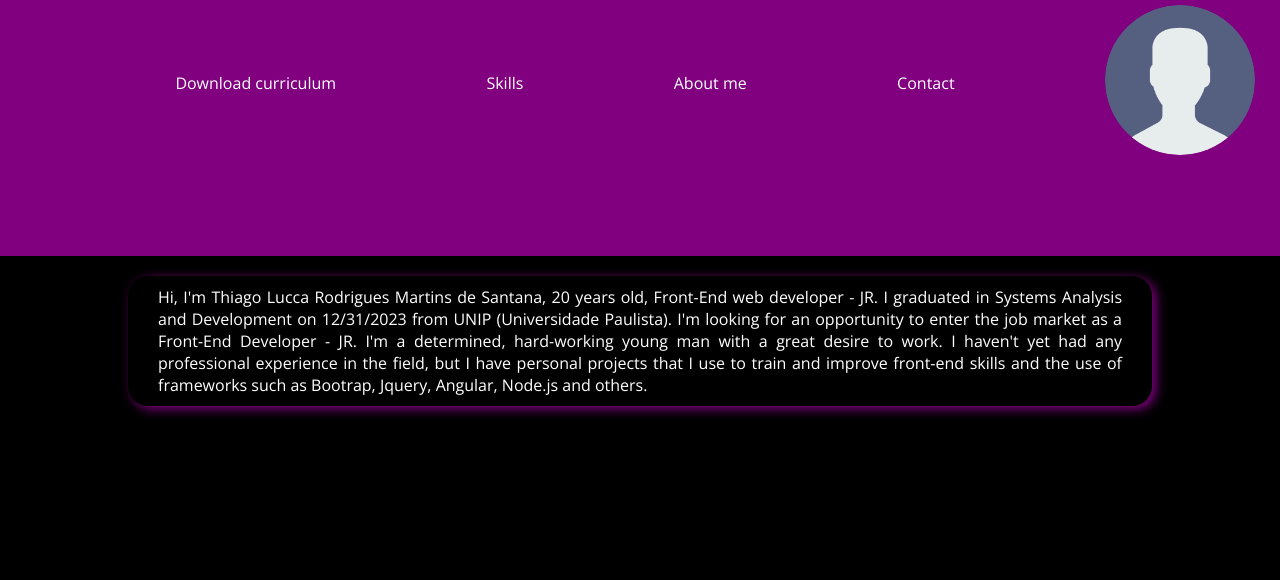
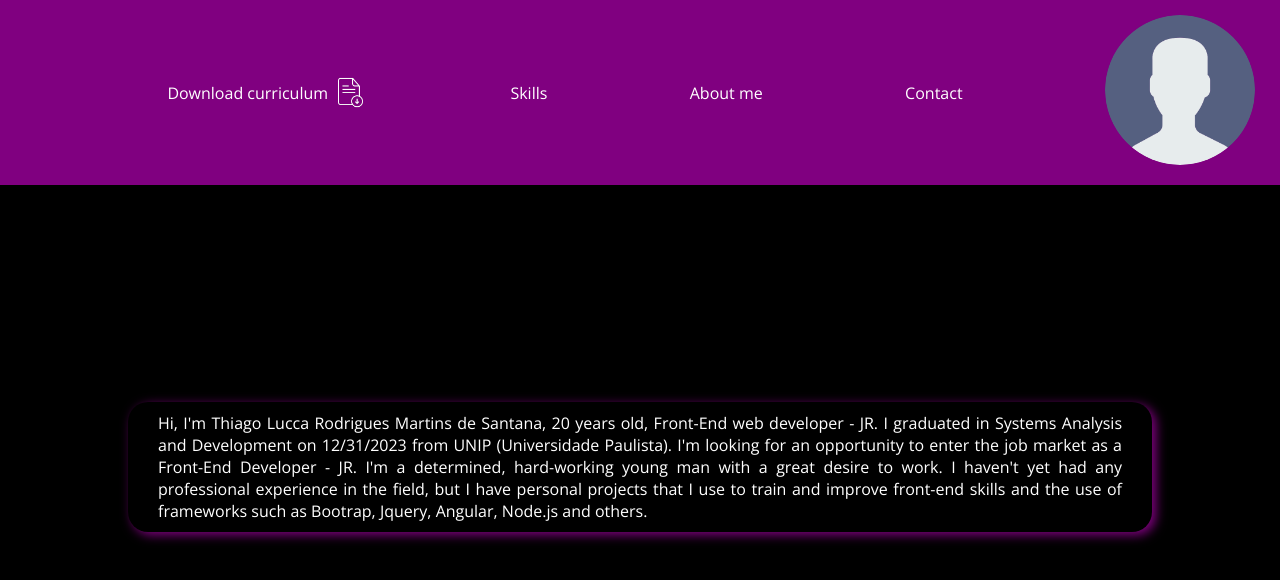
Before and after one commit to ThiagoLucca167/Curriculum, a plain HTML site: page index.html in a window 1280 px wide. Drawn offline with nearby package versions, Linux system fonts and the light colour scheme.

Commit message:
ajustes da atualização sobre mim

```diff
--- a/assets/css/responsive.css
+++ b/assets/css/responsive.css
@@ -1,10 +1,14 @@
-@media screen and (min-width:600px) {
+@media screen and (min-width:650px) {
     .menu ul {
         flex-direction: row;
         align-items: center;
         width: 100%;
     }
+    .menu ul li.option a{
+        margin:0px;
+    }
     .aboutMe{
+        height: 68vh;
         display: flex;
         justify-content: center;
         align-items: center;
@@ -16,4 +20,5 @@
         padding: 10px 30px;
         border-radius: 20px 20px 20px 20px;
     }
+
 }
--- a/assets/css/style.css
+++ b/assets/css/style.css
@@ -1,3 +1,6 @@
+.navigation .container{
+    padding: 15px 25px;
+}
 .menu{
     display: flex;
     justify-content: space-evenly;
@@ -10,12 +13,20 @@
     justify-content: space-evenly;
     align-items: self-start;
 }
-.menu ul li a{
+.menu ul li.option a{
+    margin: 5px 0px;
     text-decoration: none;
     color: white;
+    display: flex;
+    align-items: center;
 }
-.menu ul li a:hover{
+.menu ul li.option a:hover{
     font-weight: bold;
+}
+.menu ul li.option img {
+    margin-left: 5px;
+    width: 35px;
+    height: auto;
 }
 .imgPerfil img{
     width: 150px;
@@ -23,6 +34,7 @@
 }
 
 .aboutMe{
+    height: auto;
     display: flex;
     justify-content: center;
     padding: 20px 0 0 0;
--- a/index.html
+++ b/index.html
@@ -11,14 +11,20 @@
     <title>curriculum</title>
 </head>
 <body>
-    <header class="navigation" style="height: 32vh;padding: 5px 0;">
+    <header class="navigation">
         <div class="container">
             <nav class="menu">
                 <ul class="optionsMenu">
-                    <li class="option"> <a href="#">Download curriculum</a></li>
+                    <li class="option">
+                        <a href="#">Download curriculum
+                            <img src="assets/img/download-direto.png" alt="Download Curriculum">
+                        </a>
+                    </li>
                     <li class="option"><a href="#">Skills</a></li>
                     <li class="option"><a href="#">About me</a></li>
-                    <li class="option"><a href="#">Contact</a></li>
+                    <li class="option">
+                        <a href="#">Contact</a>
+                    </li>
                 </ul>
                 <div class="imgPerfil">
                     <img src="assets/img/user.png" alt="user" class="photoUser">
@@ -27,7 +33,7 @@
         </div>
     </header>
 
-    <main class="" style="height: 68vh;">
+    <main>
 
         <div class="aboutMe">
             <p>Hi, I'm Thiago Lucca Rodrigues Martins de Santana, 20 years old, Front-End web developer - JR.
```
Also changed, not shown: assets/img/contato.png (added), assets/img/download-direto.png (added).
